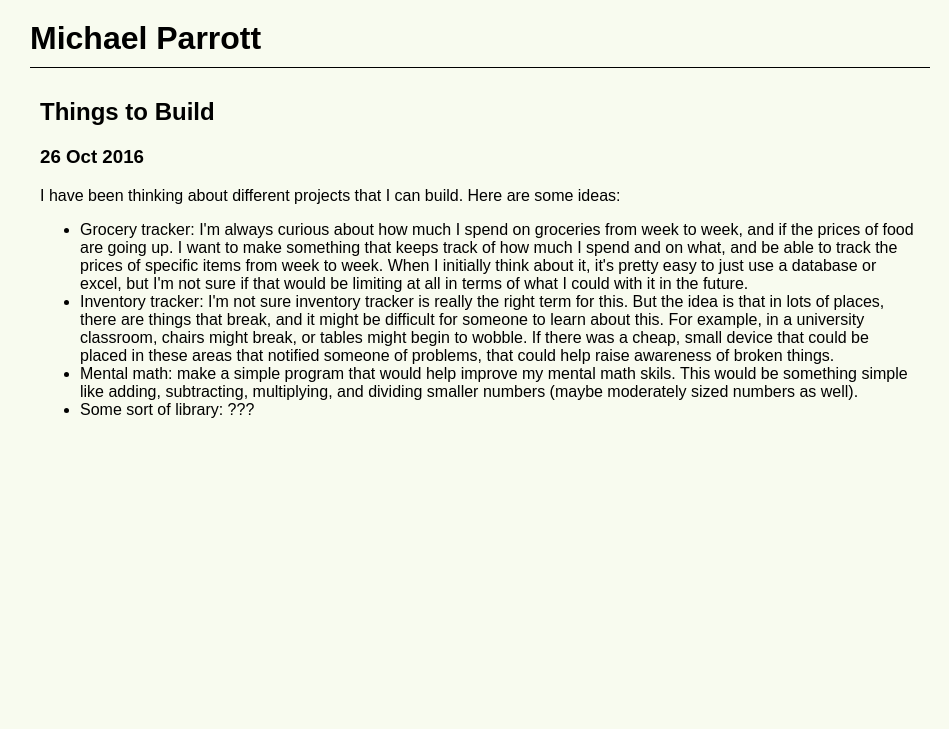
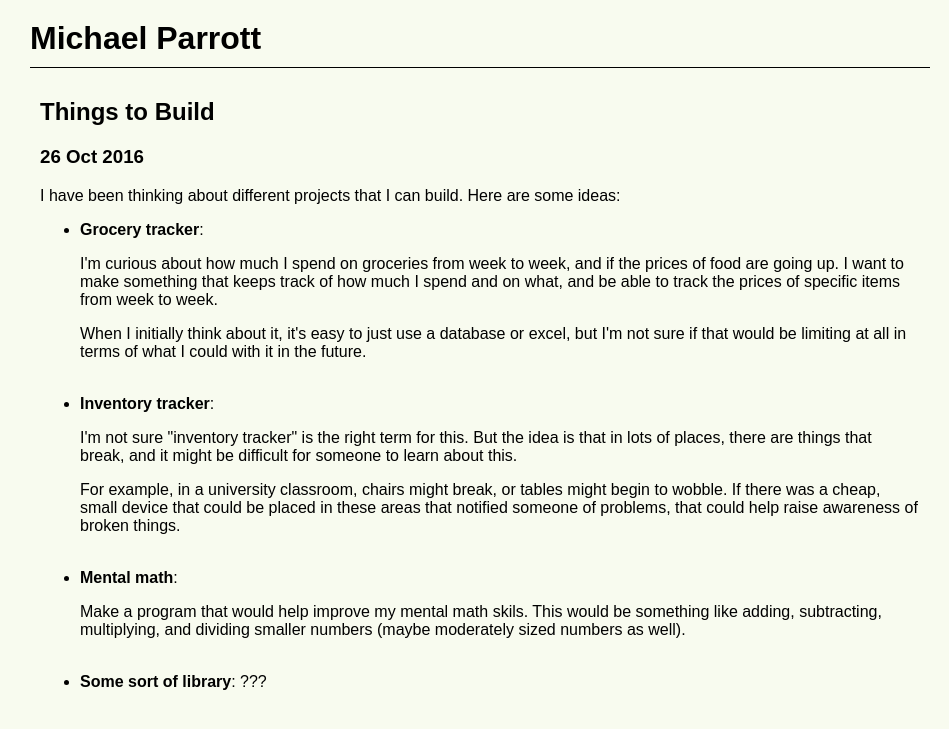
Before and after one commit to mjparrott/mjparrott.github.io, a Jekyll site: the page built from _posts/2016-10-26-things-to-build.md, in a window 1280 px wide. Shown: the top 729 px of the page, without its empty margins (160-1109 px from the left). Built offline with Jekyll 4.4.1, drawn with Linux system fonts in a browser that asks for light colours.

Commit message:
Update formatting of post

```diff
--- a/_posts/2016-10-26-things-to-build.md
+++ b/_posts/2016-10-26-things-to-build.md
@@ -6,22 +6,37 @@ layout: post
 <p>I have been thinking about different projects that I can build. Here are some ideas:</p>
 
 <ul>
-  <li>Grocery tracker: I'm always curious about how much I spend on groceries from week to week,
-  and if the prices of food are going up. I want to make something that keeps track of how
-  much I spend and on what, and be able to track the prices of specific items from week to week.
-  When I initially think about it, it's pretty easy to just use a database or excel, but I'm not
-  sure if that would be limiting at all in terms of what I could with it in the future.</li>
+  <li><strong>Grocery tracker</strong>:
+    <p>I'm curious about how much I spend on groceries from week to week,
+    and if the prices of food are going up. I want to make something that keeps track of how
+    much I spend and on what, and be able to track the prices of specific items from week to week.</p>
 
-  <li>Inventory tracker: I'm not sure inventory tracker is really the right term for this.
-  But the idea is that in lots of places, there are things that break, and it might be difficult
-  for someone to learn about this. For example, in a university classroom, chairs might break,
-  or tables might begin to wobble. If there was a cheap, small device that could be placed
-  in these areas that notified someone of problems, that could help raise awareness of broken
-  things.</li>
+    <p>When I initially think about it, it's easy to just use a database or excel, but I'm not
+    sure if that would be limiting at all in terms of what I could with it in the future.</p>
+  </li>
 
-  <li>Mental math: make a simple program that would help improve my mental math skils. This would be
-  something simple like adding, subtracting, multiplying, and dividing smaller numbers (maybe moderately
-  sized numbers as well).</li>
+  <br/>
 
-  <li>Some sort of library: ???</li>
+  <li><strong>Inventory tracker</strong>:
+    <p>I'm not sure "inventory tracker" is the right term for this.
+    But the idea is that in lots of places, there are things that break, and it might be difficult
+    for someone to learn about this.</p>
+
+    <p>For example, in a university classroom, chairs might break,
+    or tables might begin to wobble. If there was a cheap, small device that could be placed
+    in these areas that notified someone of problems, that could help raise awareness of broken
+    things.</p>
+  </li>
+
+  <br/>
+
+  <li><strong>Mental math</strong>:
+    <p>Make a program that would help improve my mental math skils. This would be
+    something like adding, subtracting, multiplying, and dividing smaller numbers (maybe moderately
+    sized numbers as well).</p>
+  </li>
+
+  <br/>
+
+  <li><strong>Some sort of library</strong>: ???</li>
 </ul>
```
